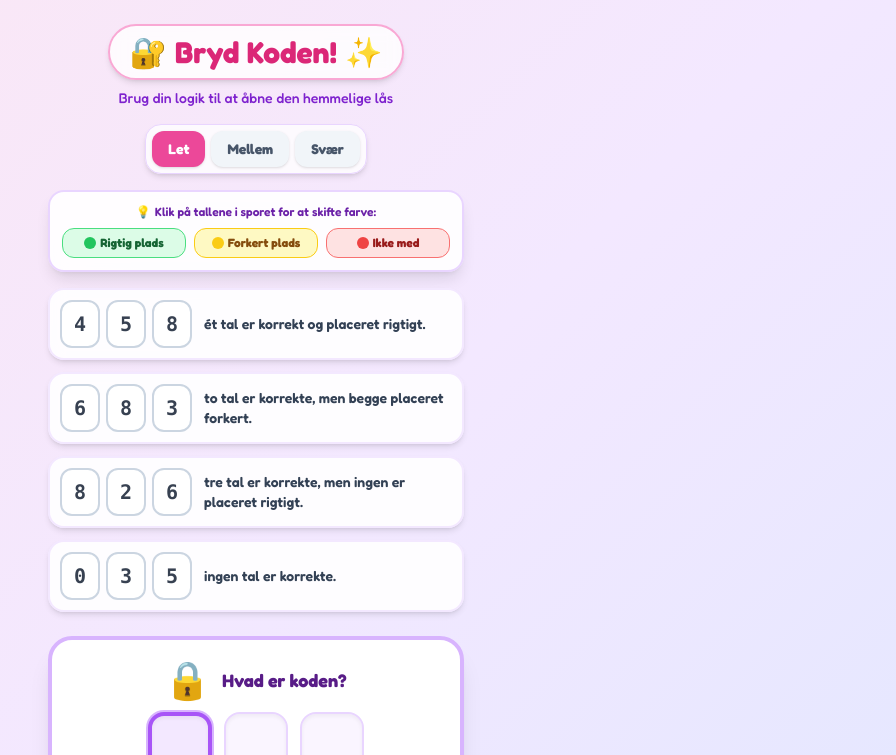
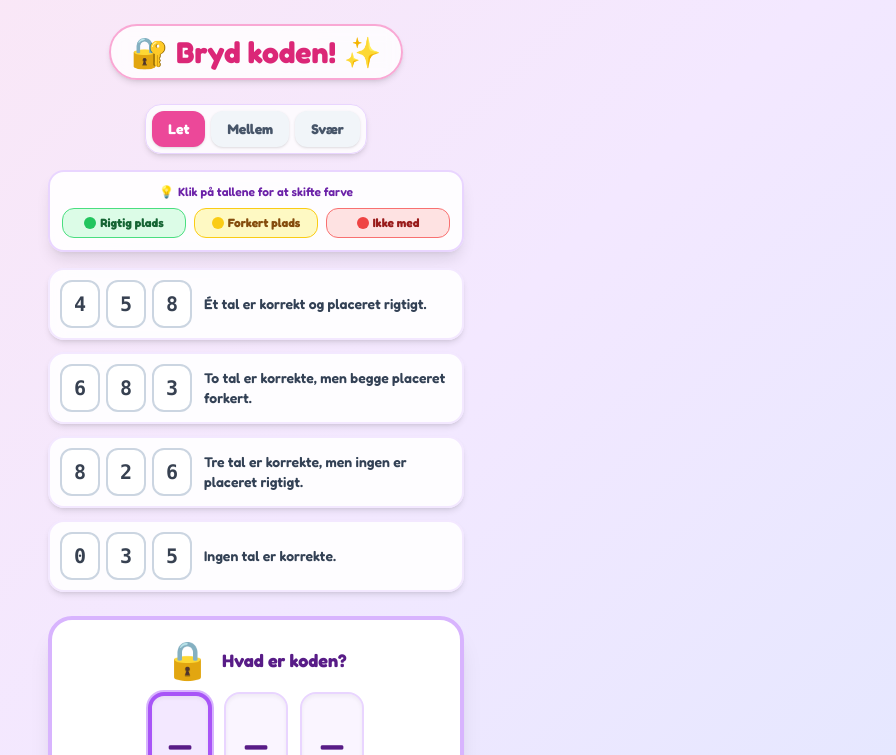
Before and after one commit to camillam/math-fun, a React (Vite) app: page / in a window 1280 px wide. Shown: the top 755 px of the page, without its empty margins (384-1280 px from the left). Built offline with nearby package versions, Linux system fonts and the light colour scheme.

Commit message:
minor changes to the text in UI

```diff
--- a/src/App.jsx
+++ b/src/App.jsx
@@ -114,28 +114,28 @@ function generateCluesForCode(code) {
     attempts += 1;
 
     const clue1Guess = createGuessWithMatches(code, 1, 0);
-    if (clue1Guess) clues.push({ guess: clue1Guess, text: 'ét tal er korrekt og placeret rigtigt.' });
+    if (clue1Guess) clues.push({ guess: clue1Guess, text: 'Ét tal er korrekt og placeret rigtigt.' });
 
     if (Math.random() > 0.5) {
       const clue2Guess = createGuessWithMatches(code, 0, 2);
-      if (clue2Guess) clues.push({ guess: clue2Guess, text: 'to tal er korrekte, men begge placeret forkert.' });
+      if (clue2Guess) clues.push({ guess: clue2Guess, text: 'To tal er korrekte, men begge placeret forkert.' });
     } else {
       const clue2Guess = createGuessWithMatches(code, 1, 1);
-      if (clue2Guess) clues.push({ guess: clue2Guess, text: 'to tal er korrekte, men kun ét er placeret korrekt.' });
+      if (clue2Guess) clues.push({ guess: clue2Guess, text: 'To tal er korrekte, men kun ét er placeret korrekt.' });
     }
 
     const clue3Guess = createGuessWithMatches(code, 0, 3) || createGuessWithMatches(code, 0, 2);
     if (clue3Guess) {
       if (getCorrectCount(code, clue3Guess) === 3) {
-        clues.push({ guess: clue3Guess, text: 'tre tal er korrekte, men ingen er placeret rigtigt.' });
+        clues.push({ guess: clue3Guess, text: 'Tre tal er korrekte, men ingen er placeret rigtigt.' });
       } else {
-        clues.push({ guess: clue3Guess, text: 'to tal er korrekte, men ingen er placeret rigtigt.' });
+        clues.push({ guess: clue3Guess, text: 'To tal er korrekte, men ingen er placeret rigtigt.' });
       }
     }
 
     const wrongDigits = ALL_DIGITS.filter((digit) => !code.includes(digit));
     const clue4Guess = shuffleArray(wrongDigits).slice(0, 3);
-    if (clue4Guess.length === code.length) clues.push({ guess: clue4Guess, text: 'ingen tal er korrekte.' });
+    if (clue4Guess.length === code.length) clues.push({ guess: clue4Guess, text: 'Ingen tal er korrekte.' });
 
     if (clues.length >= 4) break;
   }
@@ -146,11 +146,11 @@ function generateCluesForCode(code) {
 function generateHardCluesForCode(code) {
   const excludedDigits = shuffleArray(ALL_DIGITS.filter((digit) => !code.includes(digit))).slice(0, code.length);
   const clueRules = [
-    { rightSpot: 1, wrongSpot: 1, text: 'to tal er korrekte, og ét af dem er placeret rigtigt.' },
-    { rightSpot: 0, wrongSpot: 2, text: 'to tal er korrekte, men begge placeret forkert.' },
-    { rightSpot: 2, wrongSpot: 0, text: 'to tal er korrekte, og de er begge placeret korrekt.' },
-    { rightSpot: 0, wrongSpot: 3, text: 'tre tal er korrekte, men ingen er placeret rigtigt.' },
-    { rightSpot: 0, wrongSpot: 0, text: 'ingen tal er korrekte.' },
+    { rightSpot: 1, wrongSpot: 1, text: 'To tal er korrekte, og ét af dem er placeret rigtigt.' },
+    { rightSpot: 0, wrongSpot: 2, text: 'To tal er korrekte, men begge placeret forkert.' },
+    { rightSpot: 2, wrongSpot: 0, text: 'To tal er korrekte, og de er begge placeret korrekt.' },
+    { rightSpot: 0, wrongSpot: 3, text: 'Tre tal er korrekte, men ingen er placeret rigtigt.' },
+    { rightSpot: 0, wrongSpot: 0, text: 'Ingen tal er korrekte.' },
   ];
 
   let attempts = 0;
@@ -182,10 +182,10 @@ function generateHardCluesForCode(code) {
 function generateMediumCluesForCode(code) {
   const excludedDigits = shuffleArray(ALL_DIGITS.filter((digit) => !code.includes(digit))).slice(0, code.length);
   const clueRules = [
-    { rightSpot: 1, wrongSpot: 0, text: 'ét tal er korrekt og placeret rigtigt.' },
-    { rightSpot: 1, wrongSpot: 1, text: 'to tal er korrekte, og ét af dem er placeret rigtigt.' },
-    { rightSpot: 2, wrongSpot: 0, text: 'to tal er korrekte, og de er begge placeret korrekt.' },
-    { rightSpot: 0, wrongSpot: 3, text: 'tre tal er korrekte, men ingen er placeret rigtigt.' },
+    { rightSpot: 1, wrongSpot: 0, text: 'Ét tal er korrekt og placeret rigtigt.' },
+    { rightSpot: 1, wrongSpot: 1, text: 'To tal er korrekte, og ét af dem er placeret rigtigt.' },
+    { rightSpot: 2, wrongSpot: 0, text: 'To tal er korrekte, og de er begge placeret korrekt.' },
+    { rightSpot: 0, wrongSpot: 3, text: 'Tre tal er korrekte, men ingen er placeret rigtigt.' },
   ];
   const clues = [];
 
@@ -203,7 +203,7 @@ function generateMediumCluesForCode(code) {
 
   clues.push({
     guess: excludedDigits,
-    text: 'ingen tal er korrekte.',
+    text: 'Ingen tal er korrekte.',
     rightSpot: 0,
     wrongSpot: 0,
   });
@@ -329,10 +329,9 @@ function App() {
       <header className="text-center mb-4 w-full">
         <div className="inline-block bg-white/80 backdrop-blur px-5 py-2 rounded-full shadow-md border-2 border-pink-300 mb-2">
           <h1 className="text-2xl sm:text-3xl font-bold text-pink-600 flex items-center justify-center gap-2">
-            <span>🔐</span> Bryd Koden! <span>✨</span>
+            <span>🔐</span> Bryd koden! <span>✨</span>
           </h1>
         </div>
-        <p className="text-xs sm:text-sm text-purple-700 font-medium">Brug din logik til at åbne den hemmelige lås</p>
       </header>
 
       <div role="group" aria-label="Sværhedsgrad" className="inline-flex gap-1.5 bg-white/80 p-1.5 rounded-2xl shadow-md border border-purple-200 mb-4">
@@ -343,7 +342,7 @@ function App() {
 
       <div className="w-full bg-white/90 backdrop-blur rounded-2xl p-3 shadow-lg border-2 border-purple-200 mb-4">
         <div className="text-xs font-semibold text-purple-800 mb-2 text-center flex items-center justify-center gap-1">
-          💡 <span>Klik på tallene i sporet for at skifte farve:</span>
+          💡 <span>Klik på tallene for at skifte farve</span>
         </div>
         <div className="grid grid-cols-3 gap-2 text-center text-xs font-bold">
           <div className="flex items-center justify-center gap-1 bg-green-100 border border-green-400 text-green-800 py-1.5 px-2 rounded-xl"><span className="w-3 h-3 rounded-full bg-green-500 inline-block" /><span>Rigtig plads</span></div>
@@ -412,7 +411,7 @@ function App() {
 
       <div className="flex justify-between w-full max-w-md px-2">
         <button type="button" onClick={() => setDigitColorStates({})} className="px-4 py-2 bg-purple-100 hover:bg-purple-200 text-purple-800 font-semibold text-xs rounded-xl shadow transition border border-purple-300 flex items-center gap-1">🧹 Nulstil farver</button>
-        <button type="button" onClick={() => startNewGame()} className="px-4 py-2 bg-pink-500 hover:bg-pink-600 active:bg-pink-700 text-white font-bold text-xs rounded-xl shadow-md transition flex items-center gap-1 border-b-2 border-pink-700"><span>✨ Næste opgave</span> ➔</button>
+        <button type="button" onClick={() => startNewGame()} className="px-4 py-2 bg-pink-500 hover:bg-pink-600 active:bg-pink-700 text-white font-bold text-xs rounded-xl shadow-md transition flex items-center gap-1 border-b-2 border-pink-700"><span>✨ Ny kode</span> ➔</button>
       </div>
 
       {showWinModal && (
```
